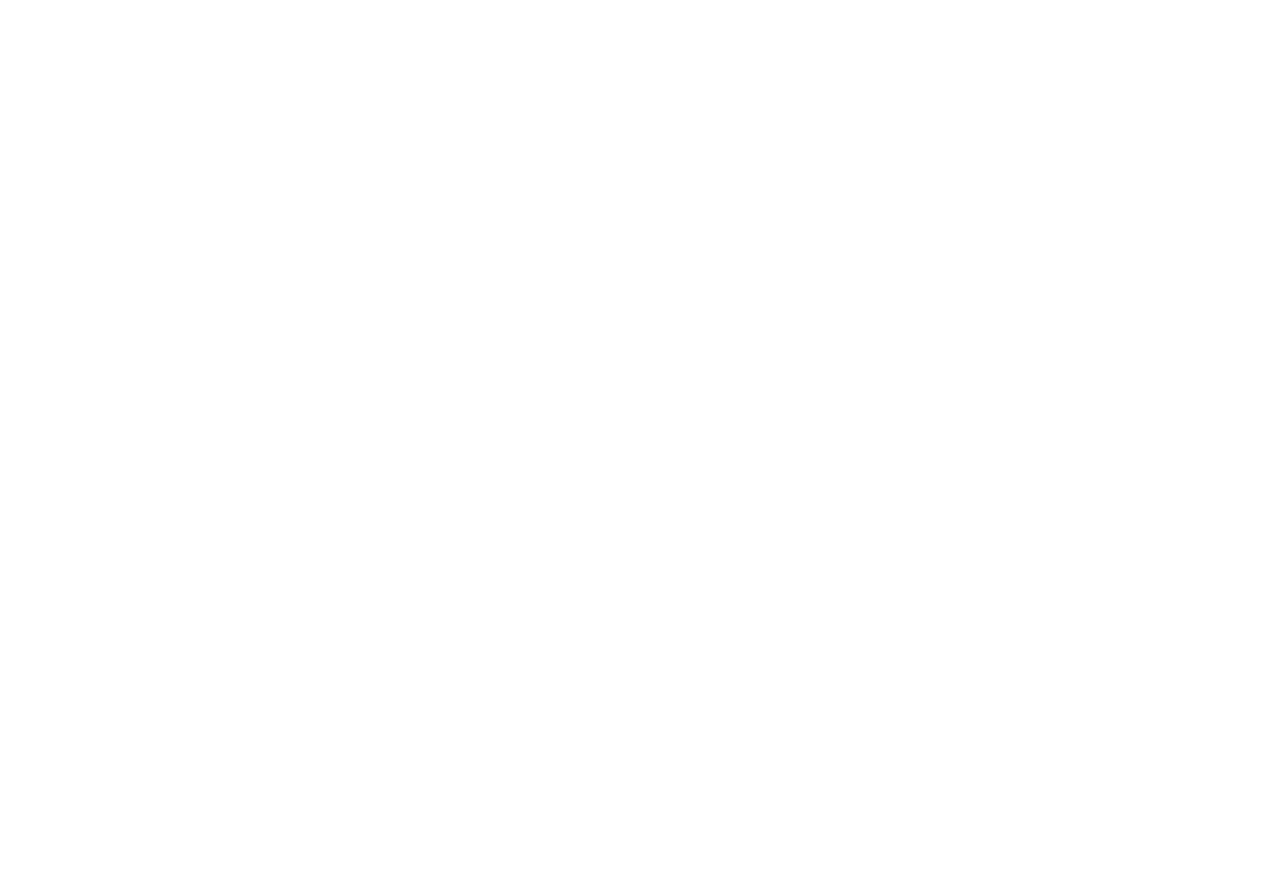
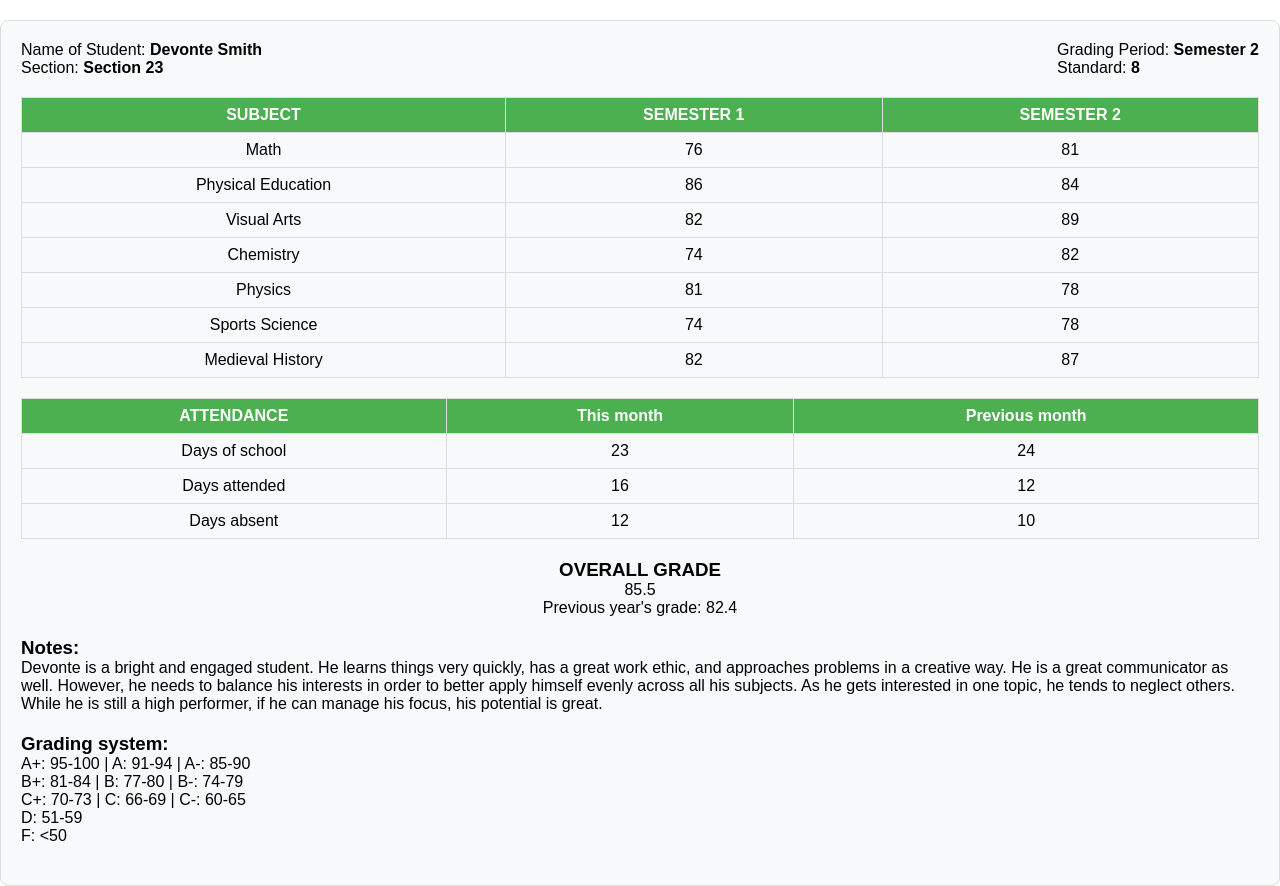
Before and after one commit to Jia2005/DropOut-Devils, a React (Create React App) app: page /ProgressReport in a window 1280 px wide. Before the commit this address had no page. Before the commit the page ends 800 px from the top, so only its background shows below. Built offline with nearby package versions, Linux system fonts and the light colour scheme.

Commit message:
Created parent page that displays progress report of student, and feature of scheduling a meeting

```diff
--- a/src/App.js
+++ b/src/App.js
@@ -20,6 +20,8 @@
 import UploadFile from './Pages/Learning_Platform/Quizzes/AnswerQP/UploadFile';
 import Quizzes from './Pages/Learning_Platform/Quizzes/Quizpage';
 import Lander from './Pages/Lander/Lander';
+import ProgressReport from './Pages/Lander/Components/ProgressReport/ProgressReport';
+import ScheduleMeeting from './Pages/Lander/Components/ScheduleMeeting/ScheduleMeeting';
 function App() {
   return (
     <Router>
@@ -43,6 +45,7 @@
         <Route path="/uploadanswer" element={<UploadFile/>}/>
         <Route path="/quizsec" element={<Quizzes/>}/>
         <Route path="/lander" element={<Lander/>}/>
+        <Route path="/ProgressReport" element={<ProgressReport/>}/>
 
 
       </Routes>
--- /dev/null
+++ b/src/Pages/Lander/Components/ProgressReport/ProgressReport.css
@@ -0,0 +1,52 @@
+.progress-report {
+  width: 100%;
+  padding: 20px;
+  box-sizing: border-box;
+  background-color: #f8f9fa;
+  border: 1px solid #ddd;
+  border-radius: 8px;
+  margin-top: 20px;
+}
+
+.header {
+  display: flex;
+  justify-content: space-between;
+  margin-bottom: 20px;
+}
+
+.subjects-table {
+  width: 100%;
+  border-collapse: collapse;
+  margin-bottom: 20px;
+}
+
+.subjects-table th,
+.subjects-table td {
+  border: 1px solid #ddd;
+  padding: 8px;
+  text-align: center;
+}
+
+.subjects-table th {
+  background-color: #4CAF50;
+  color: white;
+}
+
+.attendance {
+  display: flex;
+  justify-content: space-between;
+  margin-bottom: 20px;
+}
+
+.overall-grade {
+  margin-bottom: 20px;
+  text-align: center;
+}
+
+.notes {
+  margin-bottom: 20px;
+}
+
+.grading-system {
+  margin-bottom: 20px;
+}
--- /dev/null
+++ b/src/Pages/Lander/Components/ProgressReport/ProgressReport.js
@@ -0,0 +1,121 @@
+import React from 'react';
+import './ProgressReport.css'; // Ensure you have CSS for styling the report
+
+const ProgressReport = () => {
+  return (
+    <div className="progress-report">
+      <div className="header">
+        <div>
+          <p>Name of Student: <strong>Devonte Smith</strong></p>
+          <p>Section: <strong>Section 23</strong></p>
+        </div>
+        <div>
+          <p>Grading Period: <strong>Semester 2</strong></p>
+          <p>Standard:  <strong>8</strong></p>
+        </div>
+      </div>
+
+      <table className="subjects-table">
+        <thead>
+          <tr>
+            <th>SUBJECT</th>
+            <th>SEMESTER 1</th>
+            <th>SEMESTER 2</th>
+          </tr>
+        </thead>
+        <tbody>
+          <tr>
+            <td>Math</td>
+            <td>76</td>
+            <td>81</td>
+          </tr>
+          <tr>
+            <td>Physical Education</td>
+            <td>86</td>
+            <td>84</td>
+          </tr>
+          <tr>
+            <td>Visual Arts</td>
+            <td>82</td>
+            <td>89</td>
+          </tr>
+          <tr>
+            <td>Chemistry</td>
+            <td>74</td>
+            <td>82</td>
+          </tr>
+          <tr>
+            <td>Physics</td>
+            <td>81</td>
+            <td>78</td>
+          </tr>
+          <tr>
+            <td>Sports Science</td>
+            <td>74</td>
+            <td>78</td>
+          </tr>
+          <tr>
+            <td>Medieval History</td>
+            <td>82</td>
+            <td>87</td>
+          </tr>
+        </tbody>
+      </table>
+
+
+      <table className="subjects-table">
+        <thead>
+          <tr>
+            <th>ATTENDANCE</th>
+            <th>This month</th>
+            <th>Previous month</th>
+          </tr>
+        </thead>
+        <tbody>
+          <tr>
+            <td>Days of school</td>
+            <td>23</td>
+            <td>24</td>
+          </tr>
+          <tr>
+            <td>Days attended</td>
+            <td>16</td>
+            <td>12</td>
+          </tr>
+          <tr>
+            <td>Days absent</td>
+            <td>12</td>
+            <td>10</td>
+          </tr>
+
+        </tbody>
+      </table>
+      <div className="overall-grade">
+        <h3>OVERALL GRADE</h3>
+        <p>85.5</p>
+        <p>Previous year's grade: 82.4</p>
+      </div>
+
+      <div className="notes">
+        <h3>Notes:</h3>
+        <p>
+          Devonte is a bright and engaged student. He learns things very quickly, has a great work ethic, and
+          approaches problems in a creative way. He is a great communicator as well. However, he needs to balance his
+          interests in order to better apply himself evenly across all his subjects. As he gets interested in one topic,
+          he tends to neglect others. While he is still a high performer, if he can manage his focus, his potential is great.
+        </p>
+      </div>
+
+      <div className="grading-system">
+        <h3>Grading system:</h3>
+        <p>A+: 95-100 | A: 91-94 | A-: 85-90</p>
+        <p>B+: 81-84 | B: 77-80 | B-: 74-79</p>
+        <p>C+: 70-73 | C: 66-69 | C-: 60-65</p>
+        <p>D: 51-59</p>
+        <p>F: &lt;50</p>
+      </div>
+    </div>
+  );
+};
+
+export default ProgressReport;
--- a/src/Pages/Lander/Components/RoleSwitcher.js
+++ b/src/Pages/Lander/Components/RoleSwitcher.js
@@ -4,25 +4,21 @@
 const RoleSwitcher = ({ currentRole, onRoleChange }) => {
   const roles = ['student', 'admin', 'parent', 'teacher'];
 
-  return React.createElement(
-    'div',
-    { className: 'role-switcher' },
-    React.createElement('h2', null, 'Switch Role:'),
-    React.createElement(
-      'select',
-      {
-        value: currentRole,
-        onChange: (e) => onRoleChange(e.target.value),
-        className: 'role-select'
-      },
-      roles.map(role =>
-        React.createElement(
-          'option',
-          { key: role, value: role },
-          role.charAt(0).toUpperCase() + role.slice(1)
-        )
-      )
-    )
+  return (
+    <div className="role-switcher">
+      <h2>Switch Role:</h2>
+      <select
+        value={currentRole}
+        onChange={(e) => onRoleChange(e.target.value)}
+        className="role-select"
+      >
+        {roles.map((role) => (
+          <option key={role} value={role}>
+            {role.charAt(0).toUpperCase() + role.slice(1)}
+          </option>
+        ))}
+      </select>
+    </div>
   );
 };
 
--- /dev/null
+++ b/src/Pages/Lander/Components/ScheduleMeeting/ScheduleMeeting.css
@@ -0,0 +1,42 @@
+/* src/components/ScheduleMeeting/ScheduleMeeting.css */
+
+.schedule-meeting-container {
+    width: 50%;
+    margin: 0 auto;
+    padding: 20px;
+    background-color: #f8f9fa;
+    border-radius: 8px;
+    box-shadow: 0 0 10px rgba(0, 0, 0, 0.1);
+  }
+
+  .form-group {
+    margin-bottom: 15px;
+  }
+
+  label {
+    display: block;
+    margin-bottom: 5px;
+    font-weight: bold;
+  }
+
+  input, select { /* Apply styles to both input and select elements */
+    width: 100%;
+    padding: 8px;
+    font-size: 16px;
+    border-radius: 4px;
+    border: 1px solid #ccc;
+    margin-top: 5px;
+  }
+
+  .meeting {
+    padding: 10px 20px;
+    background-color: #007bff;
+    color: white;
+    border: none;
+    border-radius: 4px;
+    cursor: pointer;
+  }
+
+  .meeting:hover {
+    background-color: #0056b3;
+  }
--- /dev/null
+++ b/src/Pages/Lander/Components/ScheduleMeeting/ScheduleMeeting.js
@@ -0,0 +1,49 @@
+// src/components/ScheduleMeeting/ScheduleMeeting.js
+
+import React, { useState } from 'react';
+import './ScheduleMeeting.css';
+
+const ScheduleMeeting = () => {
+  const [date, setDate] = useState('');
+  const [timeSlot, setTimeSlot] = useState(''); // State for time slot
+
+  const handleSubmit = (e) => {
+    e.preventDefault();
+    alert(`You will hear shortly about your request for meeting on ${date} during ${timeSlot}`);
+  };
+
+  return (
+    <div className="schedule-meeting-container">
+      <h2>Schedule a Meeting</h2>
+      <form onSubmit={handleSubmit}>
+        <div className="form-group">
+          <label htmlFor="date">Preferred Date:</label>
+          <input
+            type="date"
+            id="date"
+            value={date}
+            onChange={(e) => setDate(e.target.value)}
+            required
+          />
+        </div>
+        <div className="form-group">
+          <label htmlFor="timeSlot">Preferred Time Slot:</label>
+          <select
+            id="timeSlot"
+            value={timeSlot}
+            onChange={(e) => setTimeSlot(e.target.value)}
+            required
+          >
+            <option value="" disabled>Select a time slot</option>
+            <option value="9:00-11:00">9:00-11:00</option>
+            <option value="12:00-15:00">12:00-15:00</option>
+            <option value="16:00-19:00">16:00-19:00</option>
+          </select>
+        </div>
+        <button type="submit" className='meeting'>Request for a Meeting</button>
+      </form>
+    </div>
+  );
+};
+
+export default ScheduleMeeting;
--- a/src/Pages/Lander/lander.css
+++ b/src/Pages/Lander/lander.css
@@ -1,22 +1,38 @@
-/* General Container Styles */
-.container {
+.container2 {
+  width: 100%;
   padding: 20px;
   font-family: Arial, sans-serif;
   transition: background-color 0.3s, color 0.3s;
 }
 
-/* Theme Styles */
-.container.light {
+.container2.light {
   background-color: #f0f0f0;
   color: #333;
 }
 
-.container.dark {
+.container2.dark {
   background-color: #2e2e2e;
   color: #ddd;
 }
 
-/* Content Section Styles */
 .content {
   margin: 20px 0;
 }
+
+* {
+  margin: 0;
+  padding: 0;
+  box-sizing: border-box;
+  font-family: sans-serif;
+}
+
+.container2 {
+  width: 100vw;
+  min-height: 100vh;
+  background: #ced8ff;
+  transition: 0.5s;
+}
+
+.container2.dark {
+  background: #222;
+}
```
Also changed, not shown: src/Pages/Lander/Components/Navbar/Navbar.css (+64 -25 lines), src/Pages/Lander/Components/Navbar/Navbar.js (+47 -33 lines), src/Pages/Lander/Lander.js (+17 -57 lines), src/Pages/Lander/Components/RoleSwitcher.css (indentation only). Lines whose indentation alone changed are shown as unchanged.
